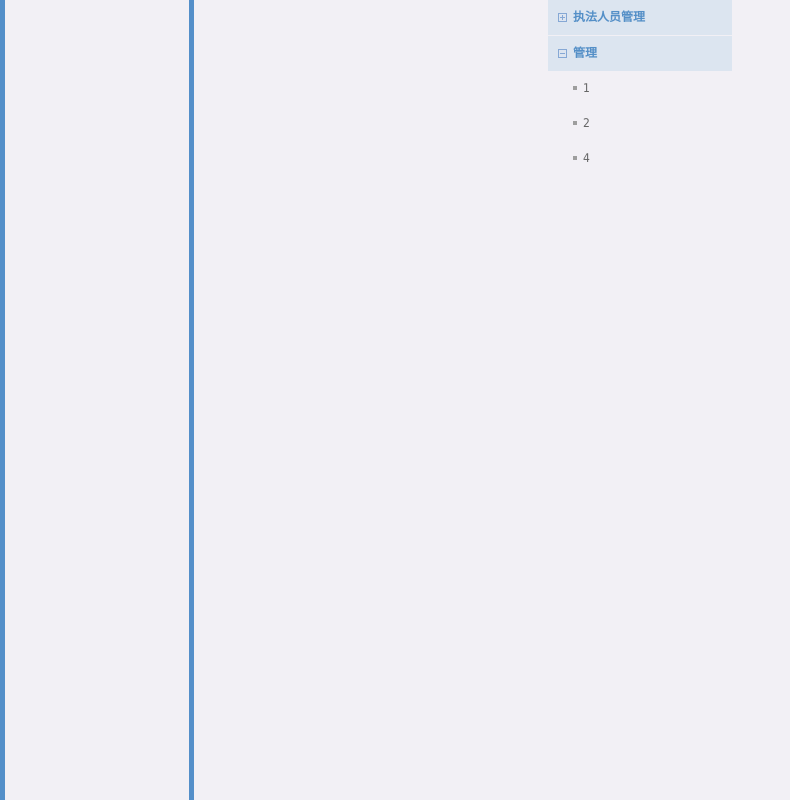
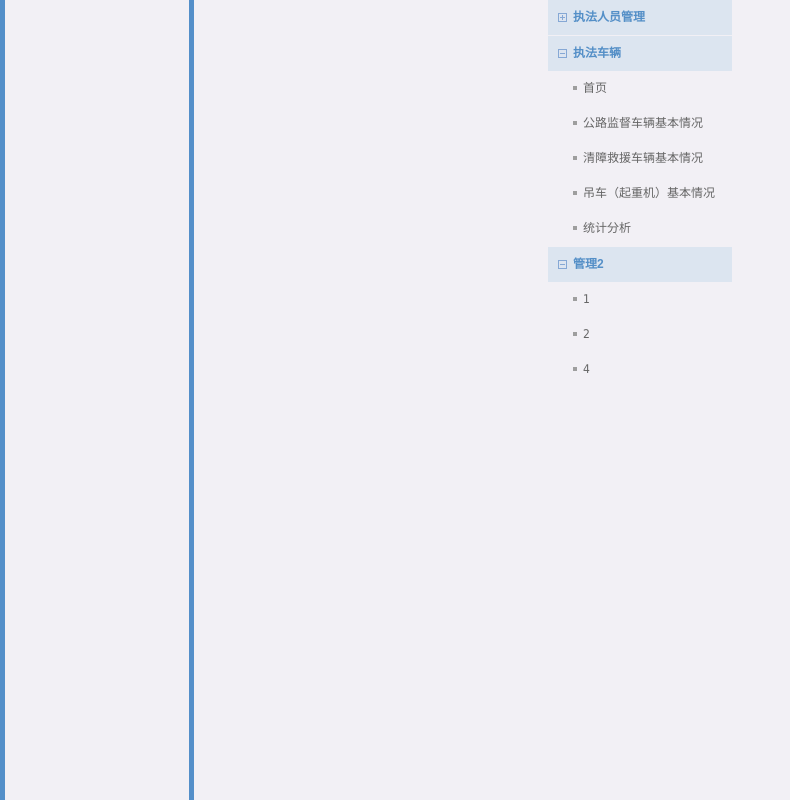
Before and after one commit to tututeam/transport, a plain HTML site: page left.html in a window 1280 px wide. Shown: the whole page, without its empty margins (0-790 px from the left). Drawn offline with Linux system fonts and the light colour scheme.

Commit message:
add main_car *

```diff
--- a/left.html
+++ b/left.html
@@ -42,12 +42,20 @@
 
     </div>
     <div>
-        <span>管理</span>
+        <span>执法车辆</span>
+        <a href="main.html" target="mainFrame" onFocus="this.blur()">首页</a>
+        <a href="main_control_car.html" target="mainFrame" onFocus="this.blur()">公路监督车辆基本情况</a>
+        <a href="main_Rescue_car.html" target="mainFrame" onFocus="this.blur()">清障救援车辆基本情况</a>
+        <a href="main_crane.html" target="mainFrame" onFocus="this.blur()">吊车（起重机）基本情况</a>
+        <a href="main_Statistics.html" target="mainFrame" onFocus="this.blur()">统计分析</a>
+    </div>
+
+    <div>
+        <span>管理2</span>
         <a href="main.html" target="mainFrame" onFocus="this.blur()">1</a>
         <a href="main_person.html" target="mainFrame" onFocus="this.blur()">2</a>
         <a href="main.html" target="mainFrame" onFocus="this.blur()">4</a>
     </div>
-
 </div>
 </body>
 </html>
```
Also changed, not shown: index.html (+1 -1 lines), top.html (+1 -1 lines).
